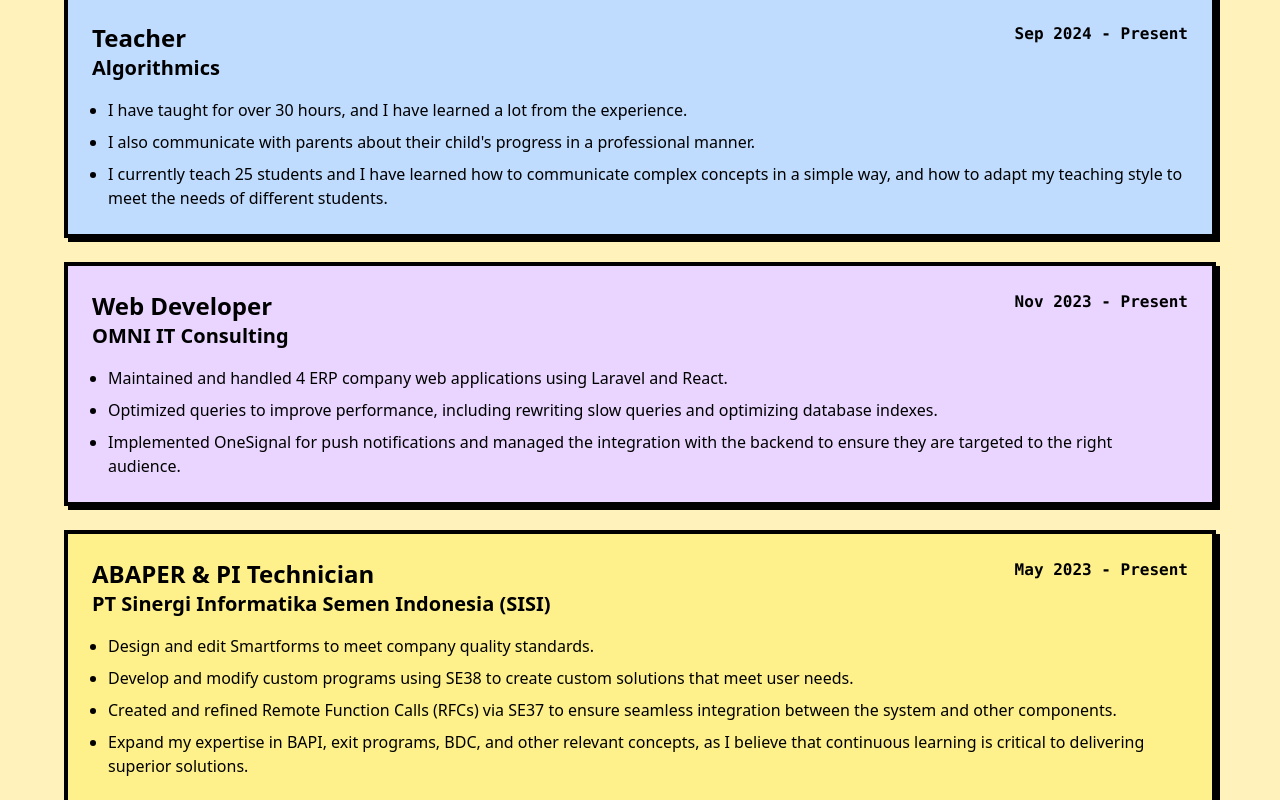
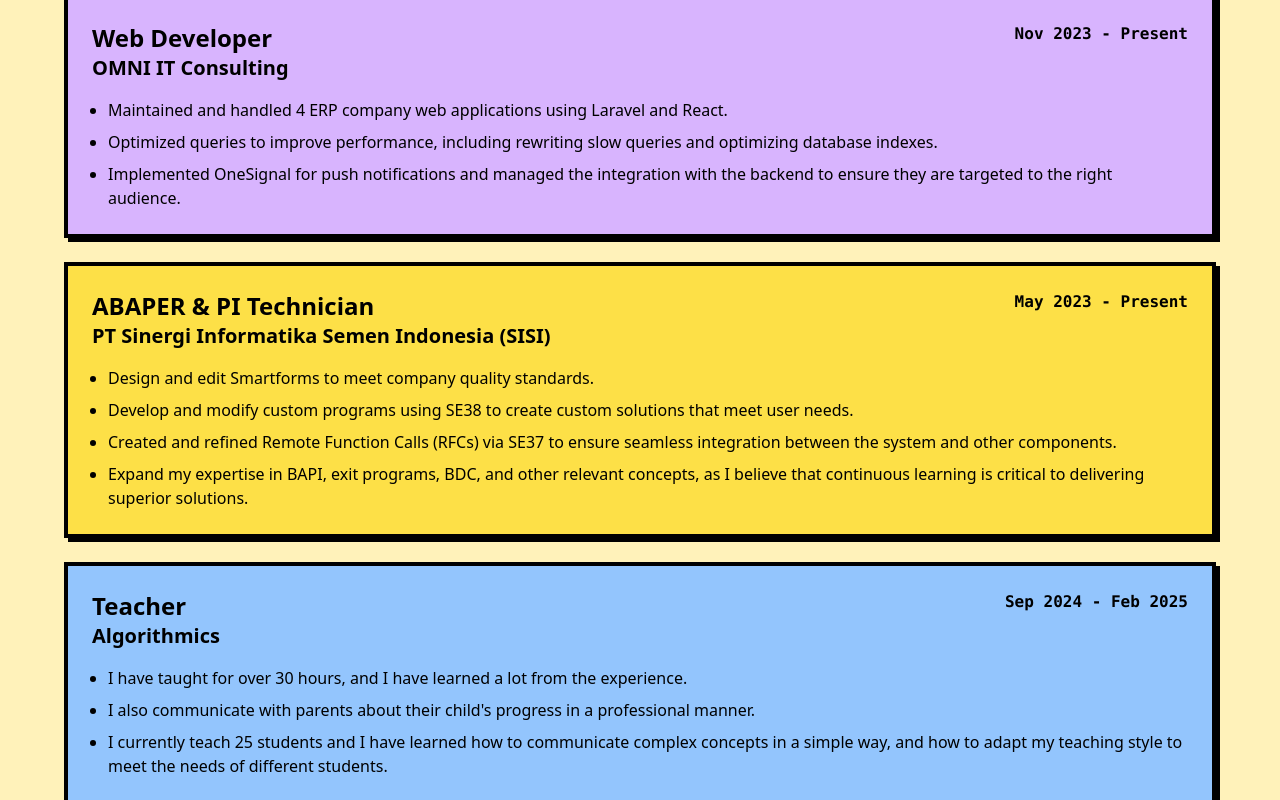
Before and after one commit to albertdimasa/albert-portfolio-2025, a Nuxt app: page / in a window 1280 px wide. Shown: the part 2100-2900 px from the top of the page. Built offline with nearby package versions, Linux system fonts and the light colour scheme.

Commit message:
Fix experience and projects

```diff
--- a/components/TheExperience.vue
+++ b/components/TheExperience.vue
@@ -42,18 +42,6 @@
 const experience = [
   {
     id: 1,
-    title: "Teacher",
-    company: "Algorithmics",
-    duration: "Sep 2024 - Present",
-    experience: [
-      "I have taught for over 30 hours, and I have learned a lot from the experience.",
-      "I also communicate with parents about their child's progress in a professional manner.",
-      "I currently teach 25 students and I have learned how to communicate complex concepts in a simple way, and how to adapt my teaching style to meet the needs of different students.",
-    ],
-    color: "bg-blue-200",
-  },
-  {
-    id: 2,
     title: "Web Developer",
     company: "OMNI IT Consulting",
     duration: "Nov 2023 - Present",
@@ -62,10 +50,10 @@
       "Optimized queries to improve performance, including rewriting slow queries and optimizing database indexes.",
       "Implemented OneSignal for push notifications and managed the integration with the backend to ensure they are targeted to the right audience.",
     ],
-    color: "bg-purple-200",
+    color: "bg-purple-300",
   },
   {
-    id: 3,
+    id: 2,
     title: "ABAPER & PI Technician",
     company: "PT Sinergi Informatika Semen Indonesia (SISI)",
     duration: "May 2023 - Present",
@@ -75,7 +63,19 @@
       "Created and refined Remote Function Calls (RFCs) via SE37 to ensure seamless integration between the system and other components.",
       "Expand my expertise in BAPI, exit programs, BDC, and other relevant concepts, as I believe that continuous learning is critical to delivering superior solutions.",
     ],
-    color: "bg-yellow-200",
+    color: "bg-yellow-300",
+  },
+  {
+    id: 3,
+    title: "Teacher",
+    company: "Algorithmics",
+    duration: "Sep 2024 - Feb 2025",
+    experience: [
+      "I have taught for over 30 hours, and I have learned a lot from the experience.",
+      "I also communicate with parents about their child's progress in a professional manner.",
+      "I currently teach 25 students and I have learned how to communicate complex concepts in a simple way, and how to adapt my teaching style to meet the needs of different students.",
+    ],
+    color: "bg-blue-300",
   },
 ];
 </script>
--- a/components/TheProjects.vue
+++ b/components/TheProjects.vue
@@ -92,7 +92,7 @@
 const techColors = {
   Laravel: {
     background: "#FF2D20",
-    color: "#000000",
+    color: "#FFFFFF",
   },
   MySQL: {
     background: "#00758F",
--- a/pages/google5cd79239202a7811.html
+++ /dev/null
@@ -1 +0,0 @@
-google-site-verification: google5cd79239202a7811.html
--- a/pages/google5cd79239202a7811.vue
+++ /dev/null
@@ -1,13 +0,0 @@
-<template>
-  <div>google-site-verification: google5cd79239202a7811.html</div>
-</template>
-
-<script>
-export default {
-  name: "GoogleVerification",
-};
-</script>
-
-<style scoped>
-/* Add any styles if needed */
-</style>
```
